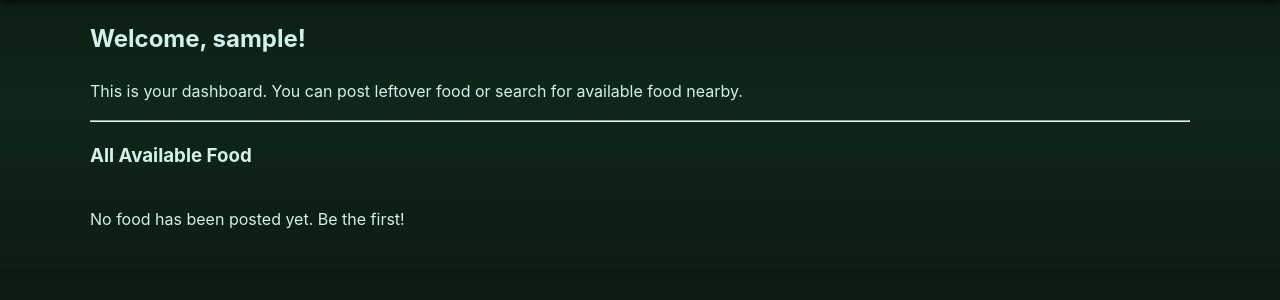
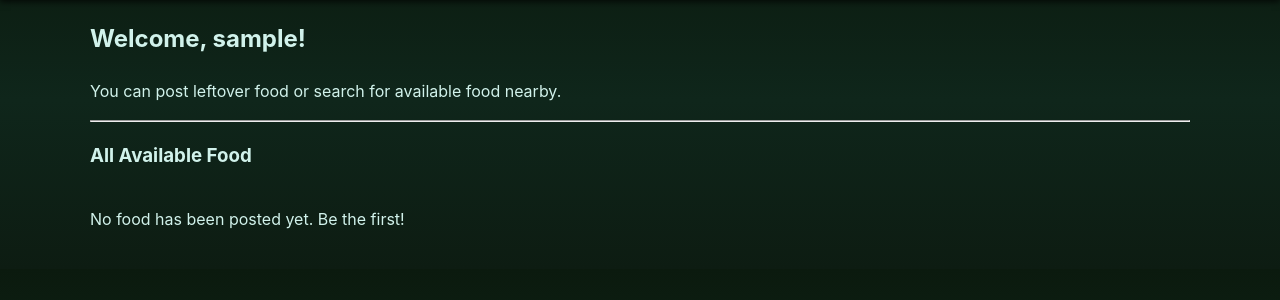
Before and after one commit to AshayKarnavat/leftoverlink, a Flask app: page / in a window 1280 px wide. Shown: the part 70-370 px from the top of the page. Run offline with Flask 3, Linux system fonts and the light colour scheme; the visitor is signed in with stand-in values (Sample User, id 1); data that the repository does not hold is empty.

Commit message:
Update home.html

```diff
--- a/backend/templates/home.html
+++ b/backend/templates/home.html
@@ -4,7 +4,7 @@
 
 {% block content %}
     <h2>Welcome, {{ username }}!</h2>
-    <p>This is your dashboard. You can post leftover food or search for available food nearby.</p>
+    <p>You can post leftover food or search for available food nearby.</p>
 
     <hr>
 
```
